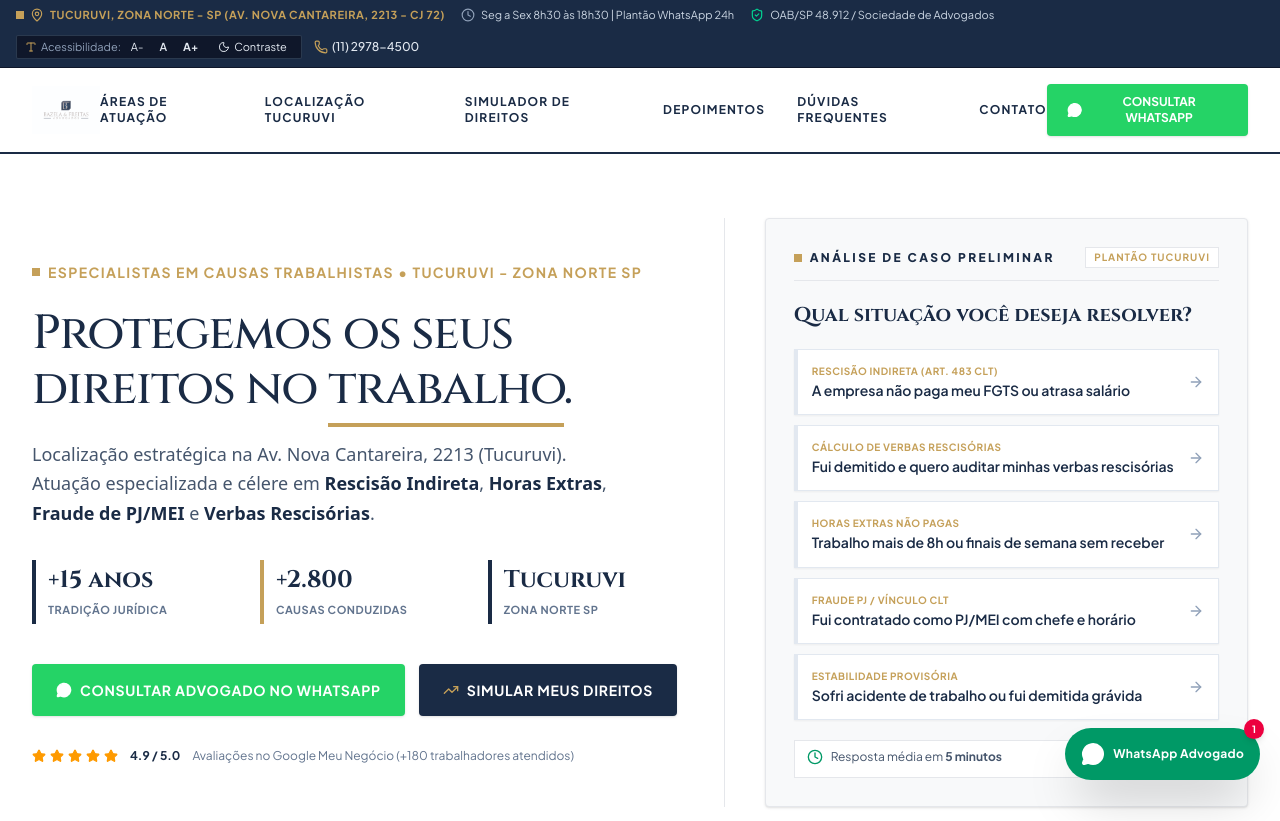
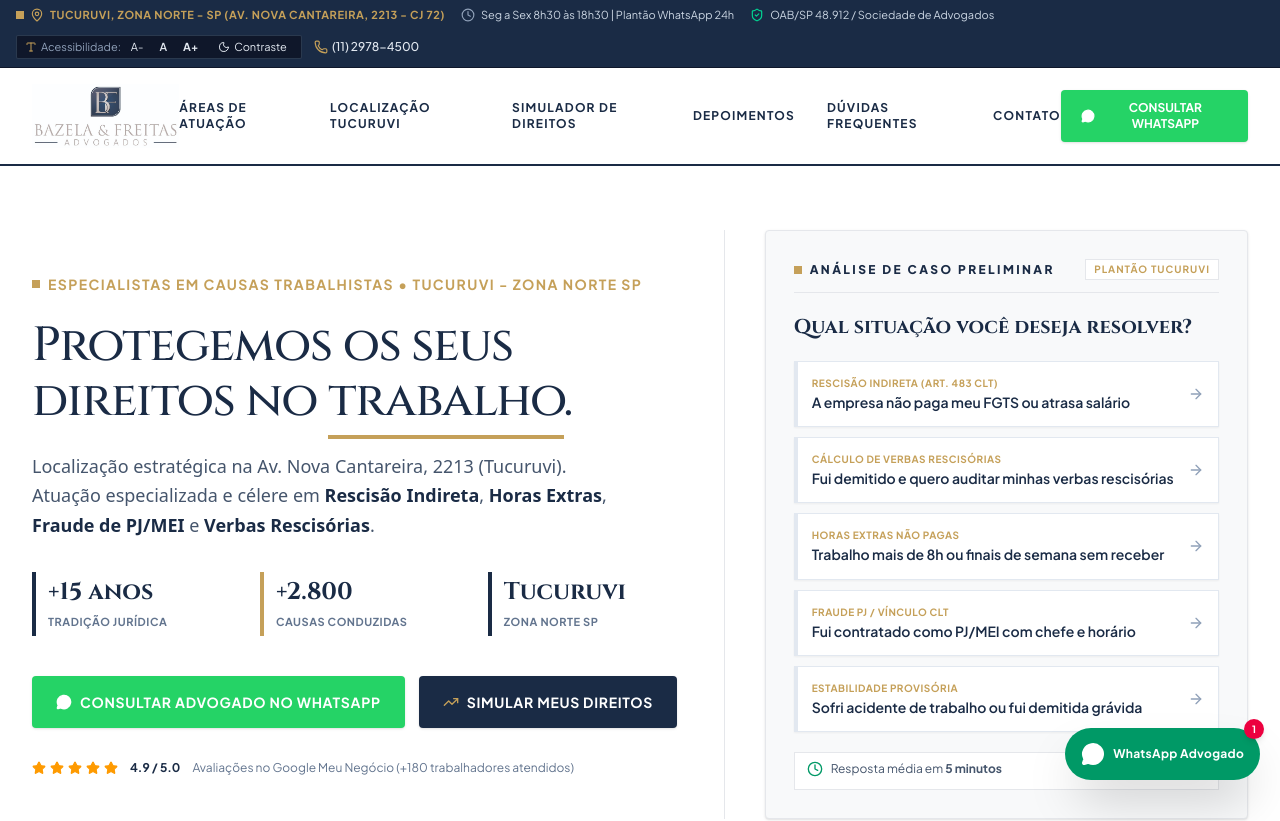
Before and after one commit to diogo-luzardo/bazela-advogados-landingpage, a React (Vite) app: page / in a window 1280 px wide. Shown: the top 821 px of the page. Built offline with nearby package versions, Linux system fonts and the light colour scheme.

Commit message:
fix: recorta margens em branco do logo e aumenta dimensao de exibicao

```diff
--- a/src/components/Logo.tsx
+++ b/src/components/Logo.tsx
@@ -14,15 +14,15 @@ export const Logo: React.FC<LogoProps> = ({
   const isDark = variant === 'dark';
 
   const sizeClasses = {
-    sm: 'h-8 sm:h-9 max-w-[140px]',
-    md: 'h-11 sm:h-12 max-w-[190px]',
-    lg: 'h-14 sm:h-16 max-w-[240px]'
+    sm: 'h-9 sm:h-11 max-w-[170px]',
+    md: 'h-14 sm:h-16 max-w-[240px]',
+    lg: 'h-20 sm:h-24 max-w-[320px]'
   };
 
   if (isDark) {
     return (
       <div className="inline-flex items-center select-none group" id="brand-logo-footer">
-        <div className="bg-white p-2 sm:p-2.5 rounded-xs shadow-md border border-[#C5A059]/40 transition-transform duration-200 group-hover:scale-105 flex items-center justify-center">
+        <div className="bg-white p-3 sm:p-4 rounded-xs shadow-md border border-[#C5A059]/40 transition-transform duration-200 group-hover:scale-105 flex items-center justify-center">
           <img
             src={logoImg}
             alt="Bazela & Freitas Advogados"
```
Also changed, not shown: public/logo.jpeg, src/assets/logo.jpeg.
